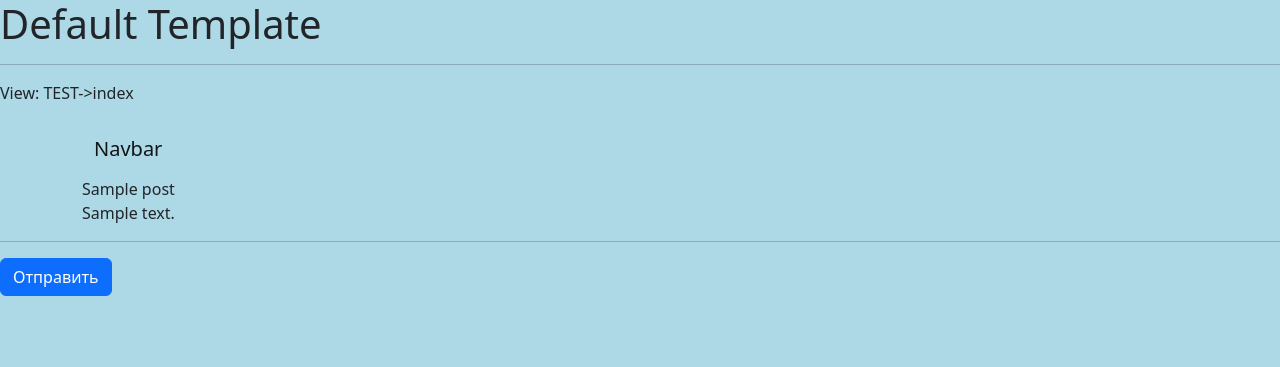
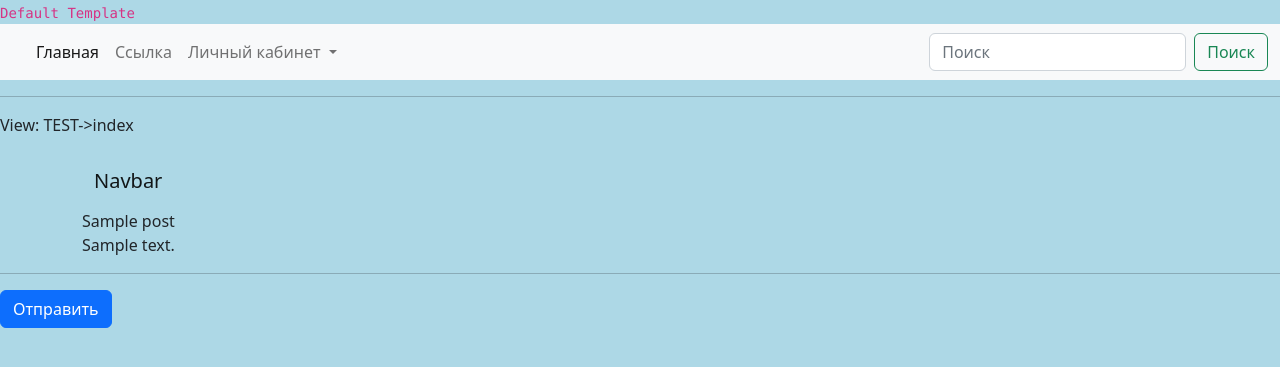
Before and after one commit to alex28742/freedom, a PHP site: template app/views/Test/index.php in a window 1280 px wide. Shown: the top 367 px of the page. Run offline with PHP 8.4, Linux system fonts and the light colour scheme; the template is opened without the code that fills it: most values are stand-ins (such as "Sample title", 1, 10 or a date in 2020); data that the repository does not hold is empty.

Commit message:
добавил заготовку меню

```diff
--- a/app/layouts/default.php
+++ b/app/layouts/default.php
@@ -14,7 +14,44 @@
     body{ background: lightblue; }
 </style>
 <body>
-<h1>Default Template</h1>
+<code>Default Template</code>
+<nav class="navbar navbar-expand-lg bg-light">
+    <div class="container-fluid">
+        <a class="navbar-brand" href="#"></a>
+        <button class="navbar-toggler" type="button" data-bs-toggle="collapse" data-bs-target="#navbarSupportedContent" aria-controls="navbarSupportedContent" aria-expanded="false" aria-label="Переключатель навигации">
+            <span class="navbar-toggler-icon"></span>
+        </button>
+        <div class="collapse navbar-collapse" id="navbarSupportedContent">
+            <ul class="navbar-nav me-auto mb-2 mb-lg-0">
+                <li class="nav-item">
+                    <a class="nav-link active" aria-current="page" href="/">Главная</a>
+                </li>
+                <li class="nav-item">
+                    <a class="nav-link" href="#">Ссылка</a>
+                </li>
+                <li class="nav-item dropdown">
+                    <a class="nav-link dropdown-toggle" href="#" id="navbarDropdown" role="button" data-bs-toggle="dropdown" aria-expanded="false">
+                        Личный кабинет
+                    </a>
+                    <ul class="dropdown-menu" aria-labelledby="navbarDropdown">
+                        <li><a class="dropdown-item" href="/user/login">Войти</a></li>
+                        <li><hr class="dropdown-divider"></li>
+                        <li><a class="dropdown-item" href="/user/signup">Регистрация</a></li>
+                        <li><hr class="dropdown-divider"></li>
+                        <li><a class="dropdown-item" href="/user/logout">Выйти</a></li>
+                    </ul>
+                </li>
+<!--                <li class="nav-item">-->
+<!--                    <a class="nav-link disabled">Отключенная</a>-->
+<!--                </li>-->
+            </ul>
+            <form class="d-flex" role="search">
+                <input class="form-control me-2" type="search" placeholder="Поиск" aria-label="Поиск">
+                <button class="btn btn-outline-success" type="submit">Поиск</button>
+            </form>
+        </div>
+    </div>
+</nav>
 
 <?=$content;?>
 
```
